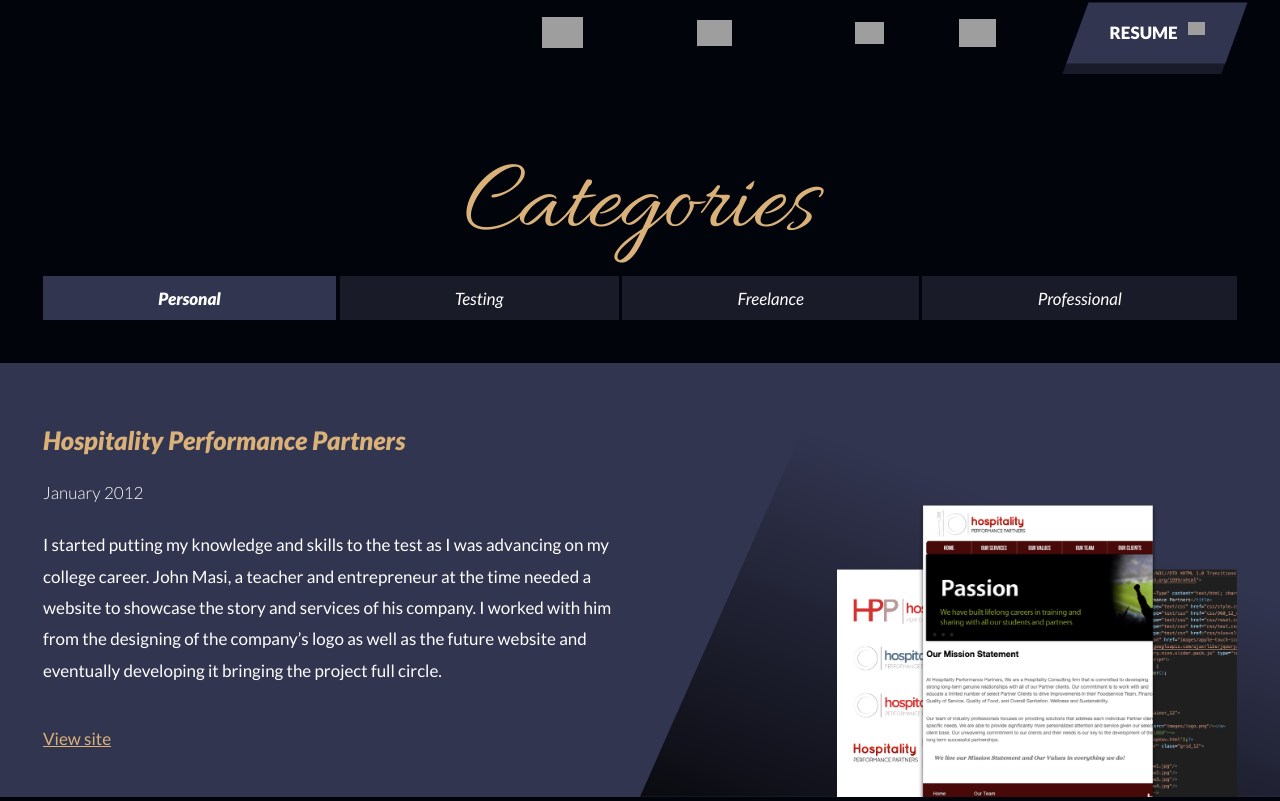
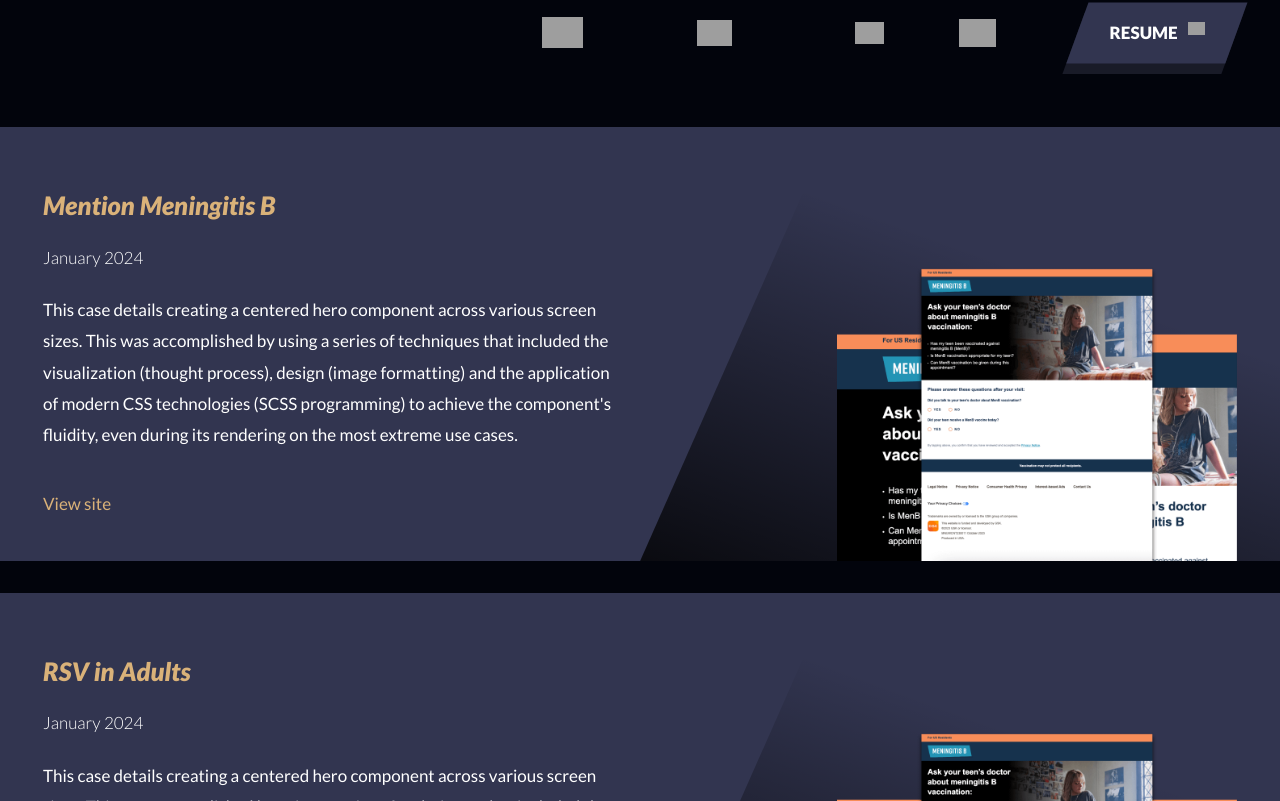
Before and after one commit to danielmoralesb/danielmoralesbweb, a React (Create React App) app in the folder danielmoralesbweb/: page /casestudies in a window 1280 px wide. Shown: the part 599-1400 px from the top of the page. Built offline with nearby package versions, Linux system fonts and the light colour scheme; grey boxes are pictures that could not be loaded.

Commit message:
section component

```diff
--- /dev/null
+++ b/danielmoralesbweb/src/components/SectionList.jsx
@@ -0,0 +1,27 @@
+import { data } from "../data";
+
+function SectionList(props) {
+    return (
+        <>
+            {
+                data.sectionList[props.page].map((section, index) => (
+                    <section key={index} className="project">
+                        <div className="project__inner container">
+                            <div className="project__text">
+                                <h3 className="project__title">{section.title}</h3>
+                                <p className="project__date">{section.date}</p>
+                                <p className="project__description">{section.description}</p>
+                                <p className="project__link"><a href={section.url} title={section.title} target="_blank" rel="noreferrer">View site</a></p>
+                            </div>
+                            <div className="project__image">
+                                <img src={section.image} alt={section.title} />
+                            </div>
+                        </div>
+                    </section>
+                ))
+            }
+        </>
+    );
+}
+
+export default SectionList;
--- a/danielmoralesbweb/src/data.js
+++ b/danielmoralesbweb/src/data.js
@@ -50,6 +50,7 @@ import sectionSeeyou from '../src/images/sections/section-seeyou@2x.png';
 import sectionOneway from '../src/images/sections/section-oneway@2x.png';
 import sectionTrekalert from '../src/images/sections/section-trekalert@2x.jpg';
 import sectionInbound from '../src/images/sections/section-inbound@2x.jpg';
+import sectionMentionMenB from '../src/images/sections/section-mentionmenb@2x.png';
 
 export const data = {
     headerNav: [
@@ -585,6 +586,22 @@ export const data = {
             }
         ]
     },
+    sectionList: {
+        casestudies: [
+            {
+                title: "Mention Meningitis B",
+                date: "January 2024",
+                description: "This case details creating a centered hero component across various screen sizes. This was accomplished by using a series of techniques that included the visualization (thought process), design (image formatting) and the application of modern CSS technologies (SCSS programming) to achieve the component's fluidity, even during its rendering on the most extreme use cases.",
+                image: sectionMentionMenB,
+            },
+            {
+                title: "RSV in Adults",
+                date: "January 2024",
+                description: "This case details creating a centered hero component across various screen sizes. This was accomplished by using a series of techniques that included the visualization (thought process), design (image formatting) and the application of modern CSS technologies (SCSS programming) to achieve the component's fluidity, even during its rendering on the most extreme use cases.",
+                image: sectionMentionMenB,
+            }
+        ]
+    },
     footerNav: {
         pages: [
             {
--- a/danielmoralesbweb/src/pages/CaseStudies.jsx
+++ b/danielmoralesbweb/src/pages/CaseStudies.jsx
@@ -1,16 +1,14 @@
 import Header from "../components/Header";
 import Footer from "../components/Footer";
 import Hero from "../components/Hero";
-import Tabs from '../components/Tabs';
-import MoreProjects from "../components/MoreProjects";
+import SectionList from "../components/SectionList";
 
 function NoPage() {
     return (
         <div className="casestudies-page">
             <Header />
             <Hero page="casestudies" />
-            <Tabs page="websites" />
-            <MoreProjects />
+            <SectionList page="casestudies" />
             <Footer />
         </div>
     )
```
Also changed, not shown: danielmoralesbweb/src/images/sections/section-mentionmenb@2x.png (added).
